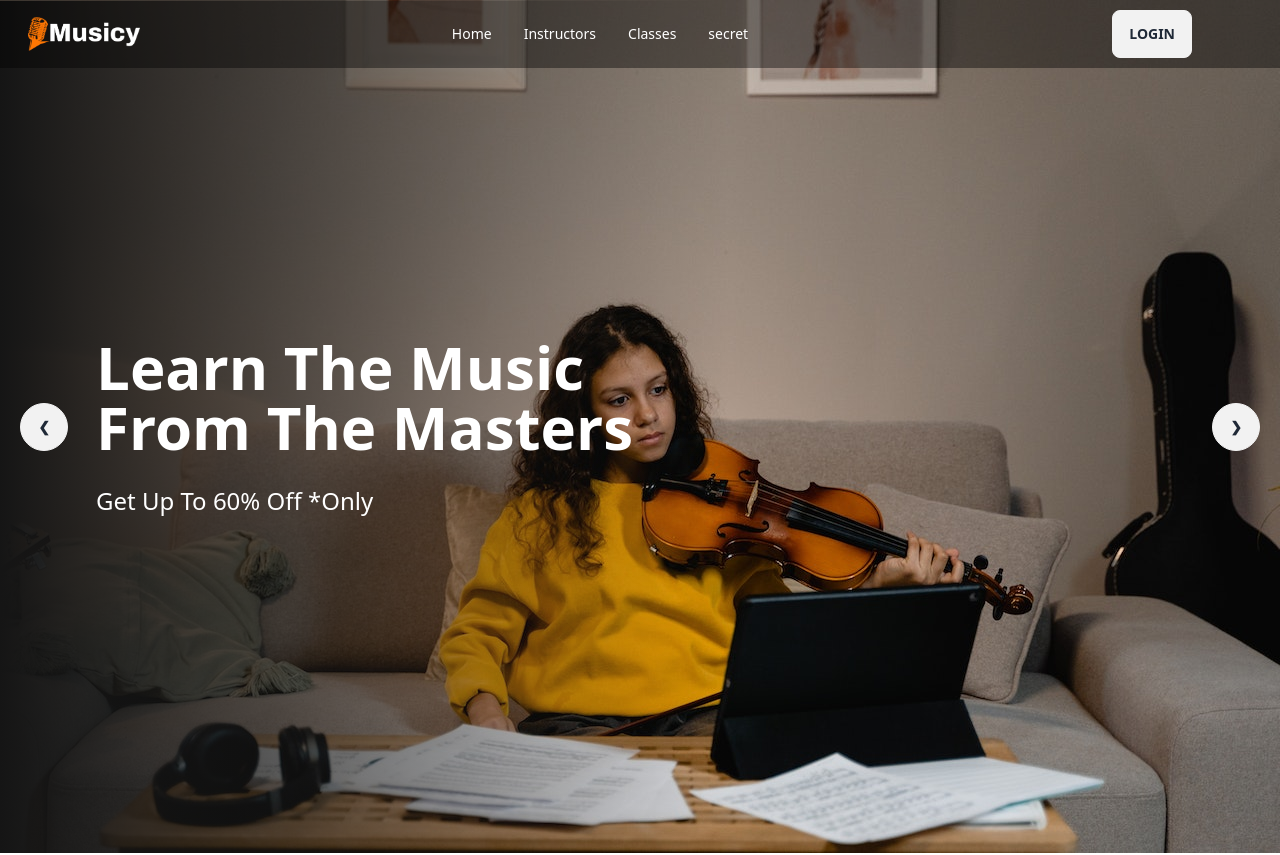
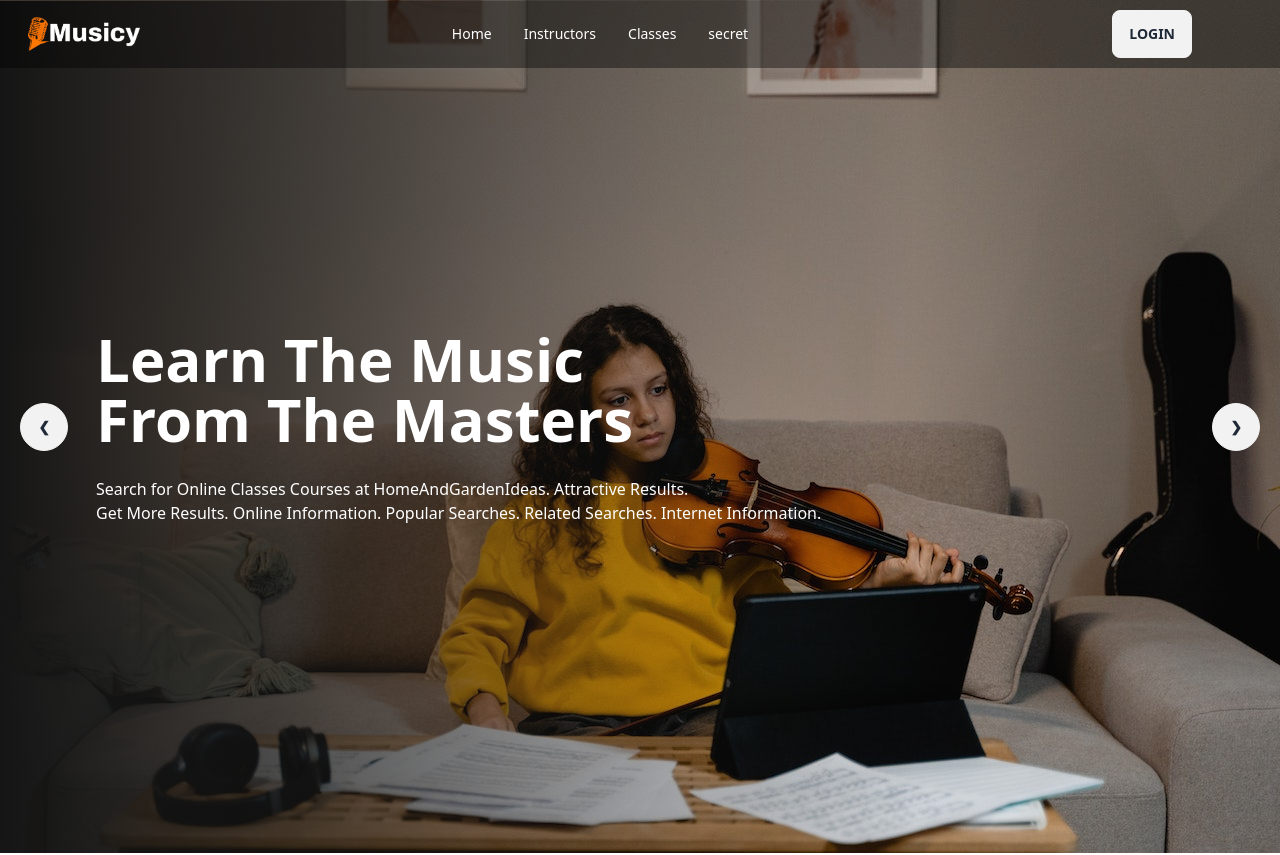
Before and after one commit to Foysalhossain/musicy-client, a React (Vite) app: page / in a window 1280 px wide. Shown: the top 855 px of the page. Built offline with nearby package versions, Linux system fonts and the light colour scheme; no server answers.

Commit message:
slider text added

```diff
--- a/src/pages/Home/Slider/Slider.jsx
+++ b/src/pages/Home/Slider/Slider.jsx
@@ -12,7 +12,7 @@ const Slider = () => {
                 <div className="absolute h-full flex items-center  transform -translate-y-1/2 top-1/2 px-24 bg-gradient-to-r from-[#151515] to-[rgba(21, 21, 21, 0)]">
                     <div className='text-white  space-y-2 lg:space-y-7'>
                         <h2 className='text-2xl lg:text-6xl font-bold'>Learn The Music <br /> From The Masters</h2>
-                        <p className='text-xl lg:text-2xl'>Get Up To 60% Off *Only</p>
+                        <p>Search for Online Classes Courses at HomeAndGardenIdeas. Attractive Results. <br /> Get More Results. Online Information. Popular Searches. Related Searches. Internet Information. </p>
                     </div>
                 </div>
                 <div className="absolute flex justify-between transform -translate-y-1/2 left-5 right-5 top-1/2">
@@ -25,7 +25,7 @@ const Slider = () => {
                 <div className="absolute h-full flex items-center  transform -translate-y-1/2 top-1/2 px-24 bg-gradient-to-r from-[#151515] to-[rgba(21, 21, 21, 0)]">
                     <div className='text-white space-y-2 lg:space-y-7'>
                         <h2 className='text-3xl lg:text-6xl font-bold'>Music helps children <br /> develop better human <br /> connections.</h2>
-                        <p className='text-xl lg:text-2xl'>Get Up To 30% Off *Only</p>
+                        <p>Shop thousands of high-quality on-demand online courses. 30-day satisfaction guarantee. <br /> Find the right instructor for you. Choose from many topics, skill levels, and languages</p>
 
                     </div>
                 </div>
@@ -39,7 +39,7 @@ const Slider = () => {
                 <div className="absolute h-full flex items-center  transform -translate-y-1/2 top-1/2 px-24 bg-gradient-to-r from-[#151515] to-[rgba(21, 21, 21, 0)]">
                     <div className='text-white space-y-2 lg:space-y-7'>
                         <h2 className='text-3xl lg:text-6xl font-bold'>Music teaches rhythm,  <br /> harmony & patience.</h2>
-                        <p className='text-xl lg:text-2xl'>Get Up To 45% Off *Only</p>
+                        <p>Music festivals are awesome. The music, the people, the vendors. <br /> Who wouldn’t enjoy such an extravaganza of the senses. In winter however, they can present their own unique</p>
 
                     </div>
                 </div>
```
